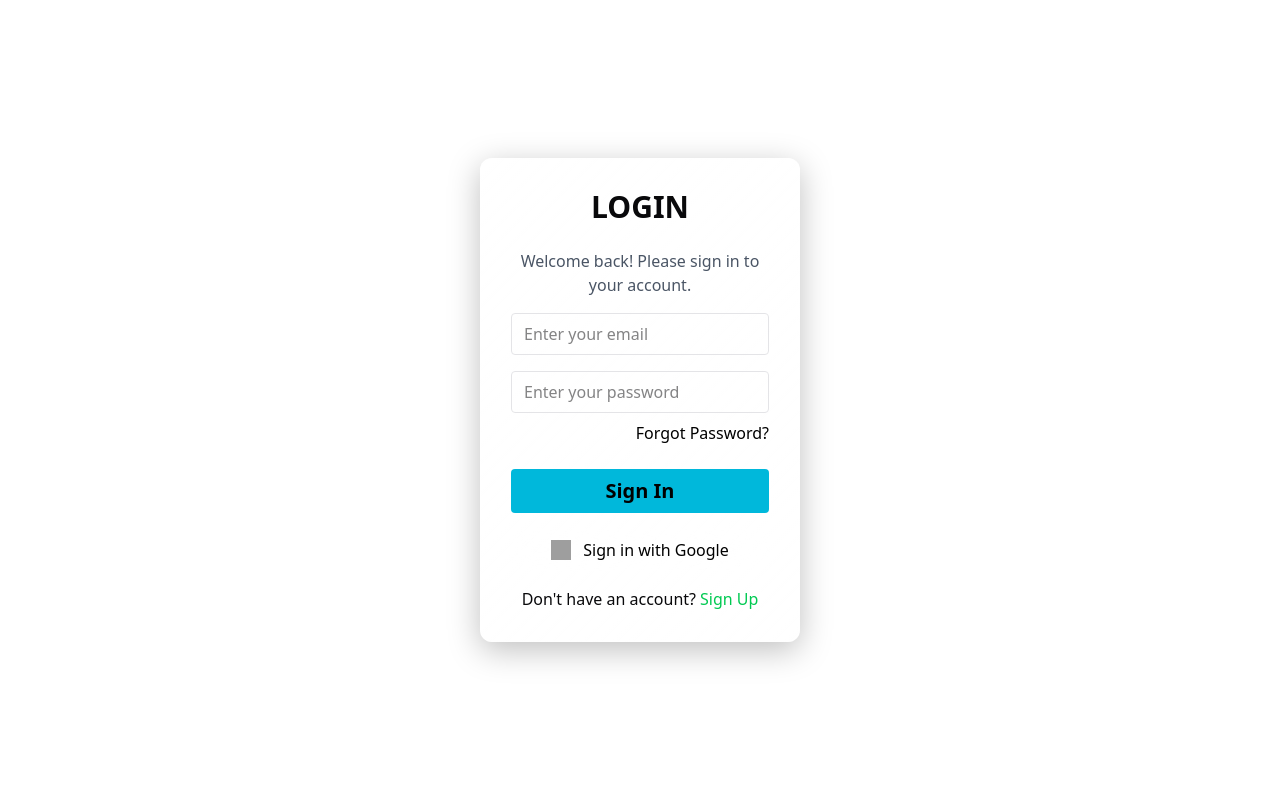
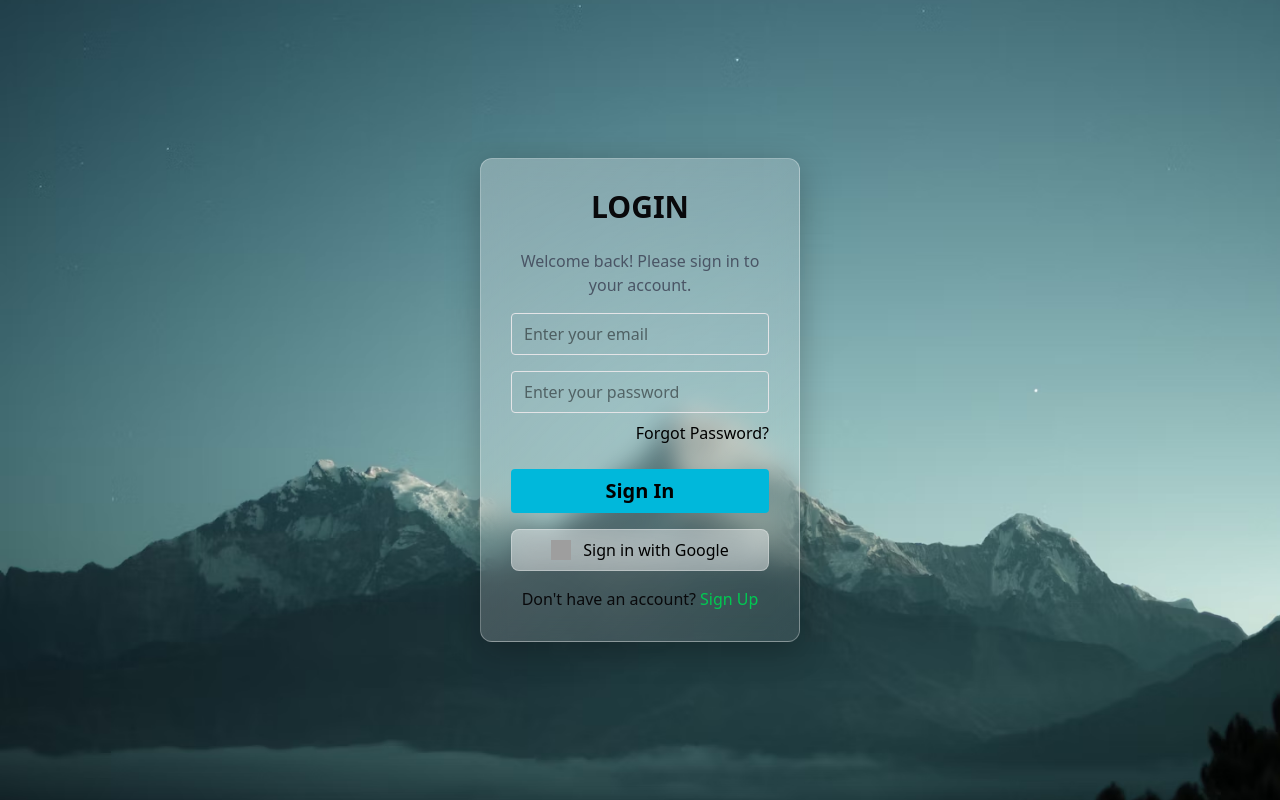
Before and after one commit to Abhijeetiiti/CG-Spliter, a Next.js app: page / in a window 1280 px wide. Built offline with nearby package versions, Linux system fonts and the light colour scheme; grey boxes are pictures that could not be loaded.

Commit message:
Fix indentation in page.tsx

```diff
--- a/app/page.tsx
+++ b/app/page.tsx
@@ -21,7 +21,7 @@ export default function Home() {
 
 
   return (
-    <div className="bg-container">
+    <div className="container">
       <div className="flex flex-col items-center justify-center min-h-screen bg-cover bg-center bg-no-repeat">
         <div className="login-box">
           <h2 className="text-3xl font-bold mb-6 text-center">LOGIN</h2>
```
